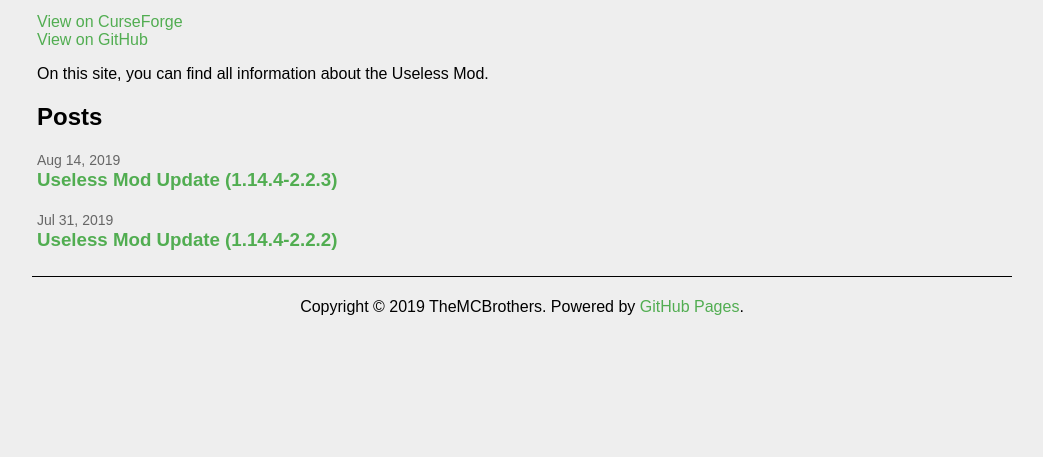
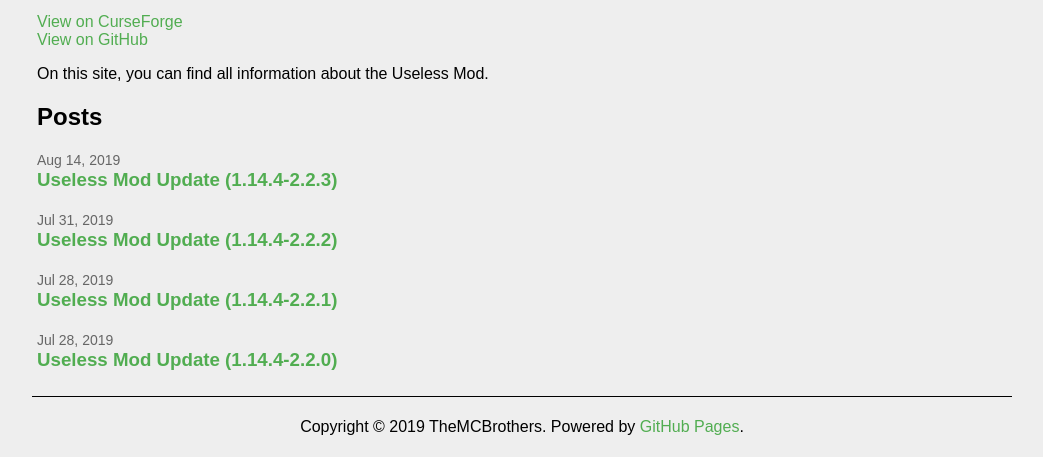
Before and after one commit to TheMCBrothers/themcbrothers.github.io, a Jekyll site: the page built from index.md, in a window 1280 px wide and 1108 px high. Shown: the part 651-1108 px from the top of the window, without its empty margins (118-1161 px from the left). Built offline with Jekyll 4.4.1, drawn with Linux system fonts in a browser that asks for light colours.

Commit message:
Added posts & modified config

```diff
--- a/_config.yml
+++ b/_config.yml
@@ -17,8 +17,8 @@
 email: themcbrothers2016@gmail.com
 description: >- # this means to ignore newlines until "baseurl:"
   The home of the Useless Mod.
-baseurl: "/themcbros_website" # the subpath of your site, e.g. /blog
-url: "" # the base hostname & protocol for your site, e.g. http://example.com
+baseurl: "" # the subpath of your site, e.g. /blog
+url: "https://themcbros.tk" # the base hostname & protocol for your site, e.g. http://example.com
 twitter_username: jekyllrb
 github_username:  TheMCBrothers
 
--- /dev/null
+++ b/_posts/2019-07-28-useless-mod-update-1.14.4-2.2.0.md
@@ -0,0 +1,30 @@
+---
+layout: "post"
+title: "Useless Mod Update (1.14.4-2.2.0)"
+categories: "uselessmod update"
+permalink: /:categories/1.14.4-2.2.0/
+---
+
+A new update of the Useless Mod has been released!
+Now for MC-1.14.4
+
+## Changelog
+#### New features
+* Sugared Milk (not drinkable)
+* Coffee Seeds
+* Coffee Beans
+* Coffee to drink
+* Coffee Machine
+
+#### Bug fixes
+* Fixed issue with Lycanites Mobs ( #1 )
+* Fixed loot tables for some blocks
+* Fixed machine recipes not showing in JEI
+
+#### Known issues
+* You cannot get Useless Wheat Seeds or Coffee Seeds in survival
+* Grenade Entity is visible
+* Paint Bucket/Canvas placement issue
+* This version may contain many bugs
+
+**Recommended Forge Version: 28.0.18+**
--- /dev/null
+++ b/_posts/2019-07-28-useless-mod-update-1.14.4-2.2.1.md
@@ -0,0 +1,24 @@
+---
+layout: "post"
+title: "Useless Mod Update (1.14.4-2.2.1)"
+categories: "uselessmod update"
+permalink: /:categories/1.14.4-2.2.1/
+---
+
+A new update of the Useless Mod has been released!
+
+## Changelog
+#### New features
+* Closet variants for Biomes O' Plenty Planks
+* New coffee beans and coffee crop textures
+
+#### Updated / Fixed
+* Fixed issue with Glowstone Generator and Hoppers ( #3 )
+* Updated lang file (en_us.json)
+
+#### Known issues
+* Useless Crops and Coffee Seeds won't generate in Useless Biome
+* Grenade Entity is visible
+* Paint Bucket/Canvas placement issue
+
+**Recommended Forge Version: 28.0.21+**
```
